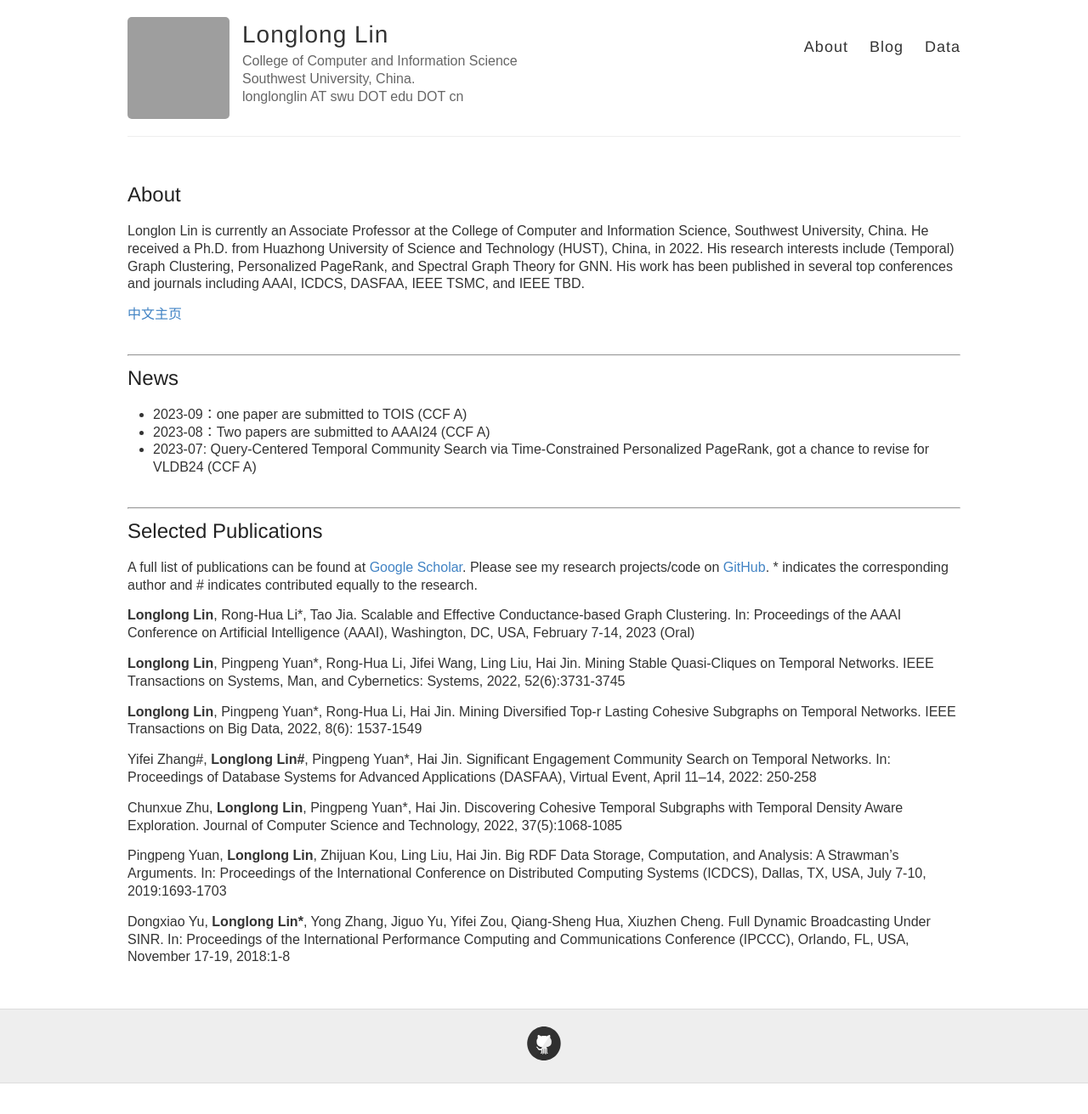
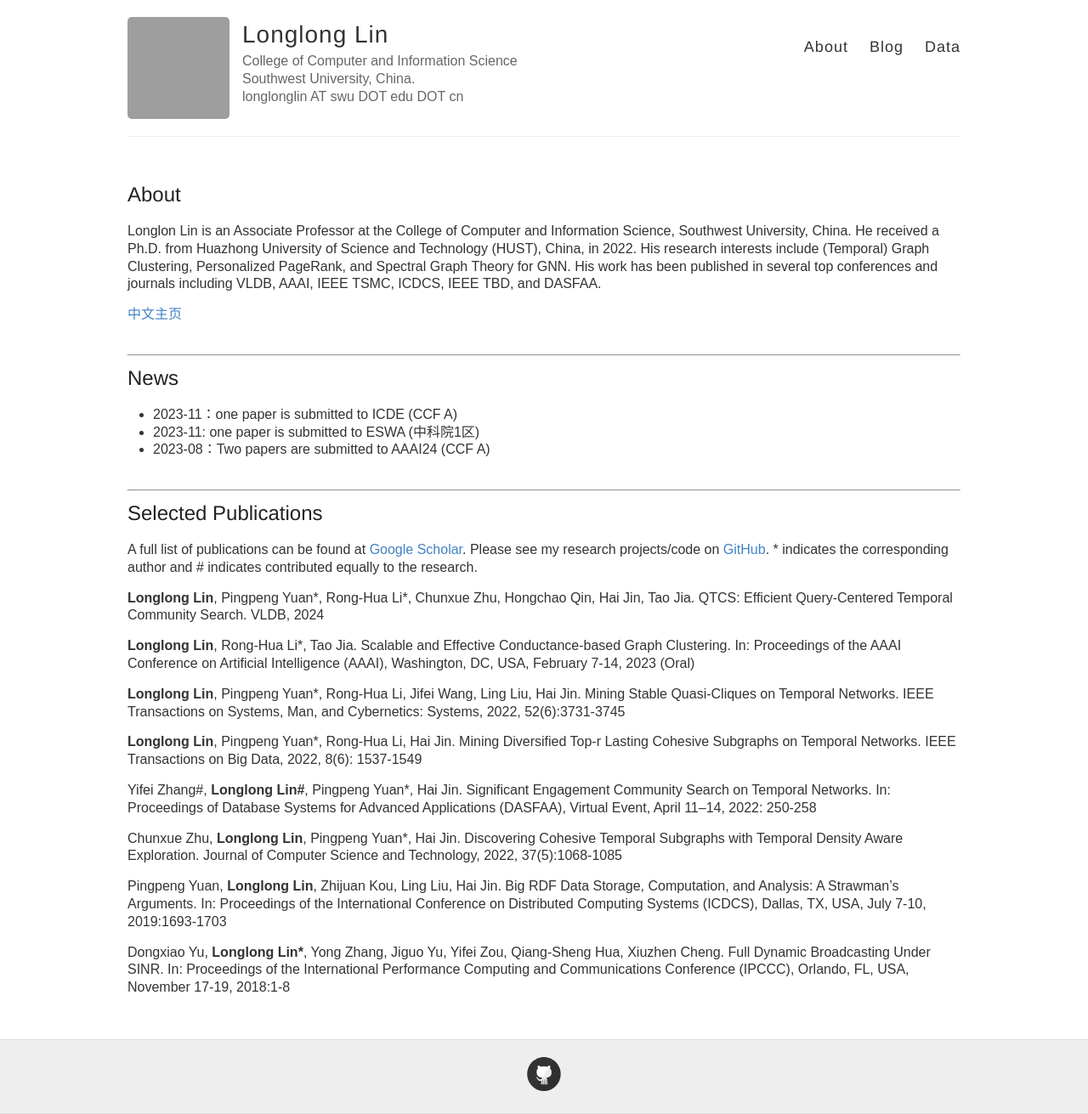
Before and after one commit to longlonglin/longlonglin.github.io, a Jekyll site: the page built from index.md, in a window 1280 px wide. Shown: the whole page at 85% size. Built offline with Jekyll 4.4.1, drawn with Linux system fonts in a browser that asks for light colours; our own code applies the rules of GitHub Pages for plain Markdown files; before the commit the page ends 1275 px from its top, so only the background shows below that; grey boxes are pictures that could not be loaded.

Commit message:
Update index.md

```diff
--- a/index.md
+++ b/index.md
@@ -4,7 +4,7 @@ permalink: /
 ---
 
 ## About
-Longlon Lin is currently an Associate Professor at the College of Computer and Information Science, Southwest University, China. He received  a Ph.D. from Huazhong University of Science and Technology (HUST), China, in 2022. His research interests include (Temporal) Graph Clustering, Personalized PageRank, and Spectral Graph Theory for GNN. His work has been published in several top conferences and journals  including AAAI, ICDCS, DASFAA, IEEE TSMC, and IEEE TBD.
+Longlon Lin is an Associate Professor at the College of Computer and Information Science, Southwest University, China. He received  a Ph.D. from Huazhong University of Science and Technology (HUST), China, in 2022. His research interests include (Temporal) Graph Clustering, Personalized PageRank, and Spectral Graph Theory for GNN. His work has been published in several top conferences and journals  including VLDB, AAAI, IEEE TSMC, ICDCS, IEEE TBD, and DASFAA.
 
 [中文主页](http://cis.swu.edu.cn/info/1014/2195.htm)
 <br><br>
@@ -15,9 +15,9 @@ ___
 * 2023-08: PHGC: Provable and Fast Conductance Based Higher-Order Graph Clustering, submitted to AAAI24
 * 2023-08: PSNE: Scaling Structure-aware Network Embedding via Spectral Sparsification, submitted to AAAI24
 -->
-* 2023-09：one paper are submitted to  TOIS (CCF A)
+* 2023-11：one paper is submitted to  ICDE (CCF A)
+* 2023-11: one paper is submitted to ESWA  (中科院1区)
 * 2023-08：Two papers are submitted to AAAI24 (CCF A)
-* 2023-07: Query-Centered Temporal Community Search via Time-Constrained Personalized PageRank, got a chance to revise for VLDB24  (CCF A)
 <br><br>
 
 ___
@@ -25,7 +25,7 @@ ___
 A full list of publications can be found at [Google Scholar](https://scholar.lanfanshu.cn/citations?user=TgqGrv3_ytYC&hl=zh-CN&oi=ao). Please see my research projects/code on [GitHub](https://github.com/longlonglin). <sup>*</sup> indicates the corresponding author and <sup>#</sup> indicates contributed equally to the research.
 <br><be>
 
-
+**Longlong Lin**, Pingpeng Yuan<sup>*</sup>, Rong-Hua Li<sup>*</sup>, Chunxue Zhu, Hongchao Qin, Hai Jin, Tao Jia. QTCS: Efficient Query-Centered Temporal Community Search. VLDB, 2024 <br>
 
 **Longlong Lin**, Rong-Hua Li<sup>*</sup>, Tao Jia. Scalable and Effective Conductance-based Graph Clustering. In: Proceedings of the AAAI Conference on Artificial Intelligence (AAAI), Washington, DC, USA, February 7-14, 2023 (Oral) <br>
 
```
